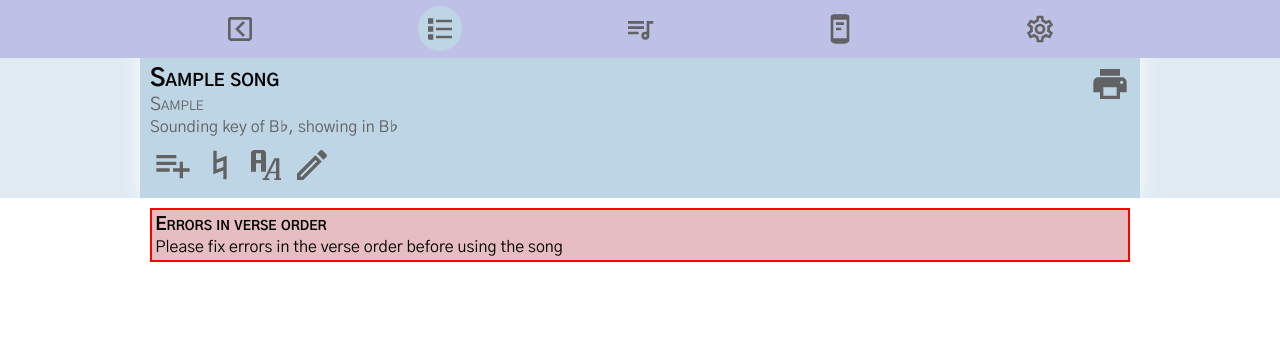
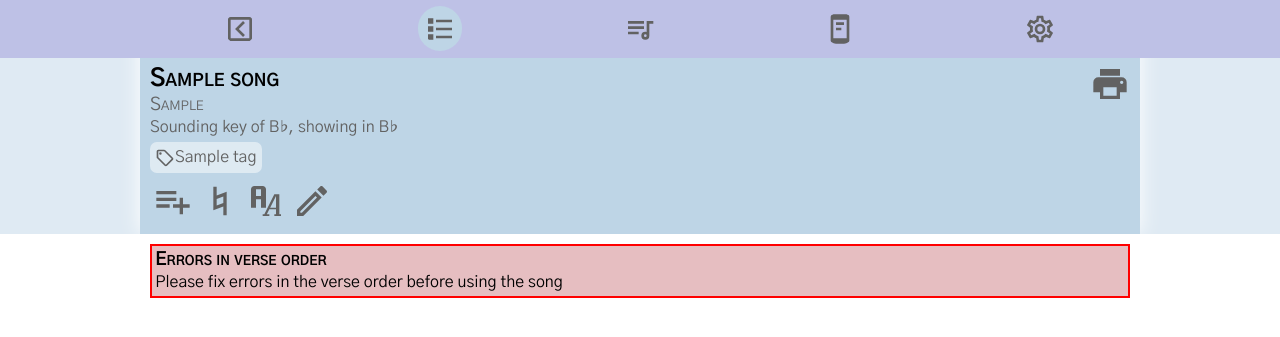
Before and after one commit to jdfergusson/ReChorder, a Django app: page /song/1 in a window 1280 px wide. Shown: the top 337 px of the page. Run offline with Django 3.2, Linux system fonts and the light colour scheme; tables that the repository leaves empty hold one stand-in row (values such as "Sample post"); style sheets or scripts are compiled from the project's sources; some libraries are stand-ins or nearby versions.

Commit message:
Made tags visible on song list and song title

```diff
--- a/rechorder/rechorder/views.py
+++ b/rechorder/rechorder/views.py
@@ -1023,12 +1023,19 @@ def song_transpose(request):
     display_style = _get_display_style(request)
     song.display_in(key_index, display_style)
 
+    base_song_context_dict = _get_base_song_context_dict(request, song, item_in_set=item_in_set)
+
     return JsonResponse({
         'song_html': render_to_string(
             'rechorder/_print_song.html',
-            {'song': song, **_get_base_song_context_dict(request, song, item_in_set=item_in_set)}
+            {'song': song, **base_song_context_dict}
         ),
         'key_details': _get_key_details(request, song, item_in_set=item_in_set),
+        'title_html': render_to_string(
+            'rechorder/_song_title.html',
+            {'song': song, **base_song_context_dict}
+        ),
+
         'song_meta': {
             'title': song.title,
             'artist': song.artist,
--- a/rechorder/static/rechorder/css/main.scss
+++ b/rechorder/static/rechorder/css/main.scss
@@ -821,6 +821,29 @@ mark {
     font-size: x-small;
 }
 
+.song-tags {
+    span {
+        display: inline-block;
+
+        margin-right: 10px;
+        margin-top: 5px;
+        border-radius: 7px;
+        padding: 5px;
+        background-color: #FFFFFF80;
+    }
+
+
+    img {
+        max-height: 20px;
+        display: inline;
+        vertical-align: middle;
+    }
+
+    span {
+        vertical-align: middle;
+    }
+}
+
 /**********************************************************
  * Song list
  **********************************************************/
--- a/rechorder/templates/rechorder/_song_title.html
+++ b/rechorder/templates/rechorder/_song_title.html
@@ -1,7 +1,12 @@
+{% load static %}
+
 <h1 id="song-title">{{ song.title }}</h1><br>
-<h2 id="song-artist">{{ song.artist }}</h2><br>
+<h2 id="song-artist">{{ song.artist }}</h2>
+<br>
 <h3>
     Sounding key of <span id="key-info-sounding-key"></span>,
     showing in <span id="key-info-key-shown"></span>
     <span id="key-info-capo">(capo <span id="key-info-capo-index"></span>)</span>
-</h3>
+</h3><br>
+
+<h3 class="song-tags">{% for tag in song.tags.all %}<span><img src="{% static 'rechorder/icons/mdi-tag-outline.svg' %}">{{ tag.name }}</span>{% endfor %}</h3>
--- a/rechorder/templates/rechorder/_transposer.html
+++ b/rechorder/templates/rechorder/_transposer.html
@@ -12,9 +12,8 @@
     function updateSong(data) {
         /* Data should contain object with song_html and key_index */
         $('#song').html(data.song_html);
+        $('#song-title-container').html(data.title_html);
         setTransposeUi(data.key_details);
-        $('#song-title').text(data.song_meta.title);
-        $('#song-artist').text(data.song_meta.artist);
         fsGo();
     }
 
--- a/rechorder/templates/rechorder/song.html
+++ b/rechorder/templates/rechorder/song.html
@@ -88,7 +88,9 @@
              src="{% static 'rechorder/icons/mdi-printer.svg' %}">
     </a>
 
-    {% include 'rechorder/_song_title.html' %}
+    <div id="song-title-container">
+        {% include 'rechorder/_song_title.html' %}
+    </div>
 
     <ul class="tab-list">
         <li>
--- a/rechorder/templates/rechorder/songs.html
+++ b/rechorder/templates/rechorder/songs.html
@@ -351,7 +351,8 @@
                         <div class="song-in-list">
                             <span class="list-primary">{{ song }}</span><br>
                             <span class="list-secondary">{{ song.artist }}</span>
-                            <span class="song-key-index" style="display: none">{{ song.original_key }}</span>
+                            <span class="song-key-index" style="display: none">{{ song.original_key }}</span><br>
+                            <span class="list-secondary list-tags">{{ song.tags.all|join:'; ' }}</span>
                         </div>
                     </a>
                 </div>
```
Also changed, not shown: rechorder/static/rechorder/icons/mdi-tag-outline.svg (added).
